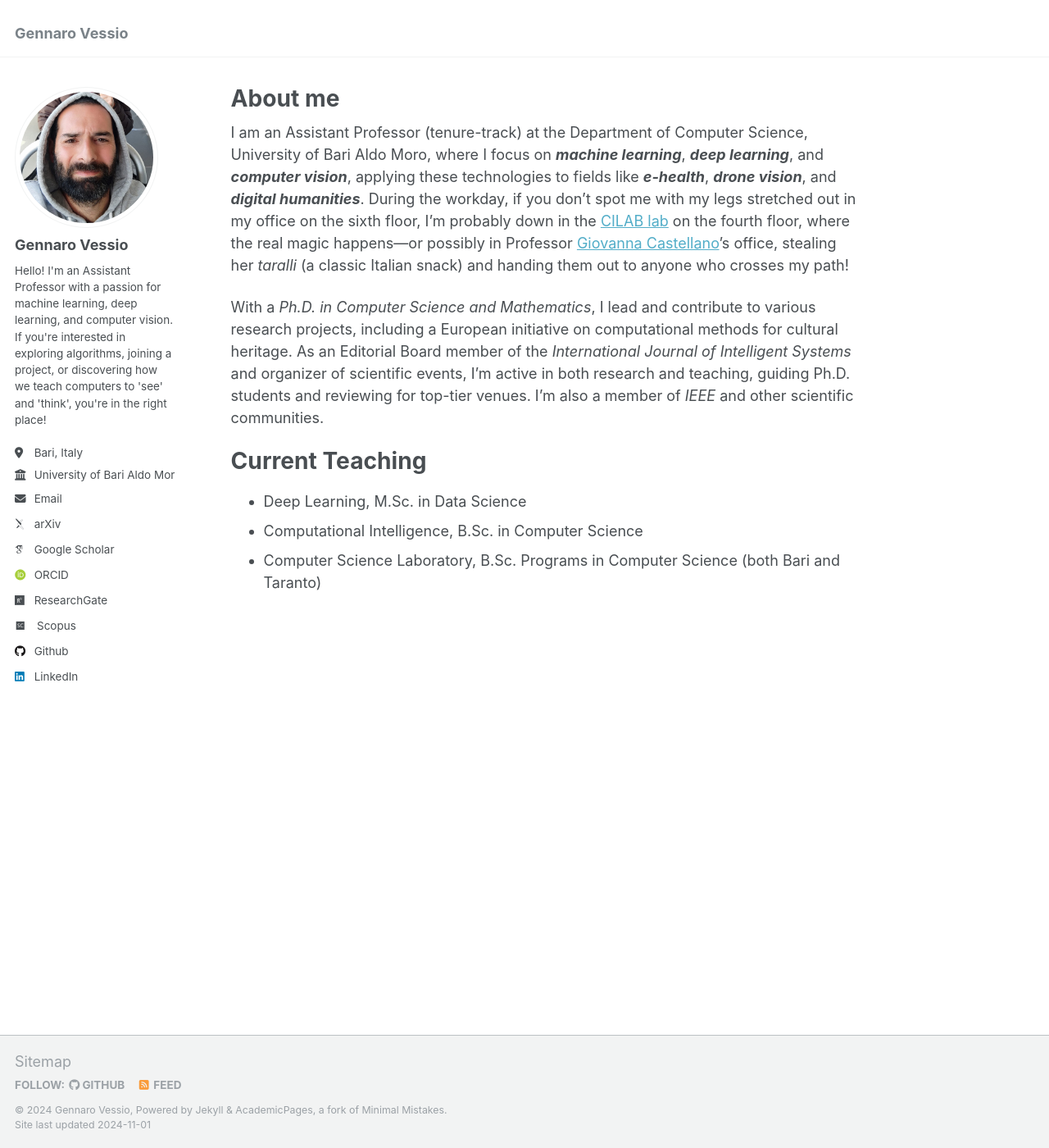
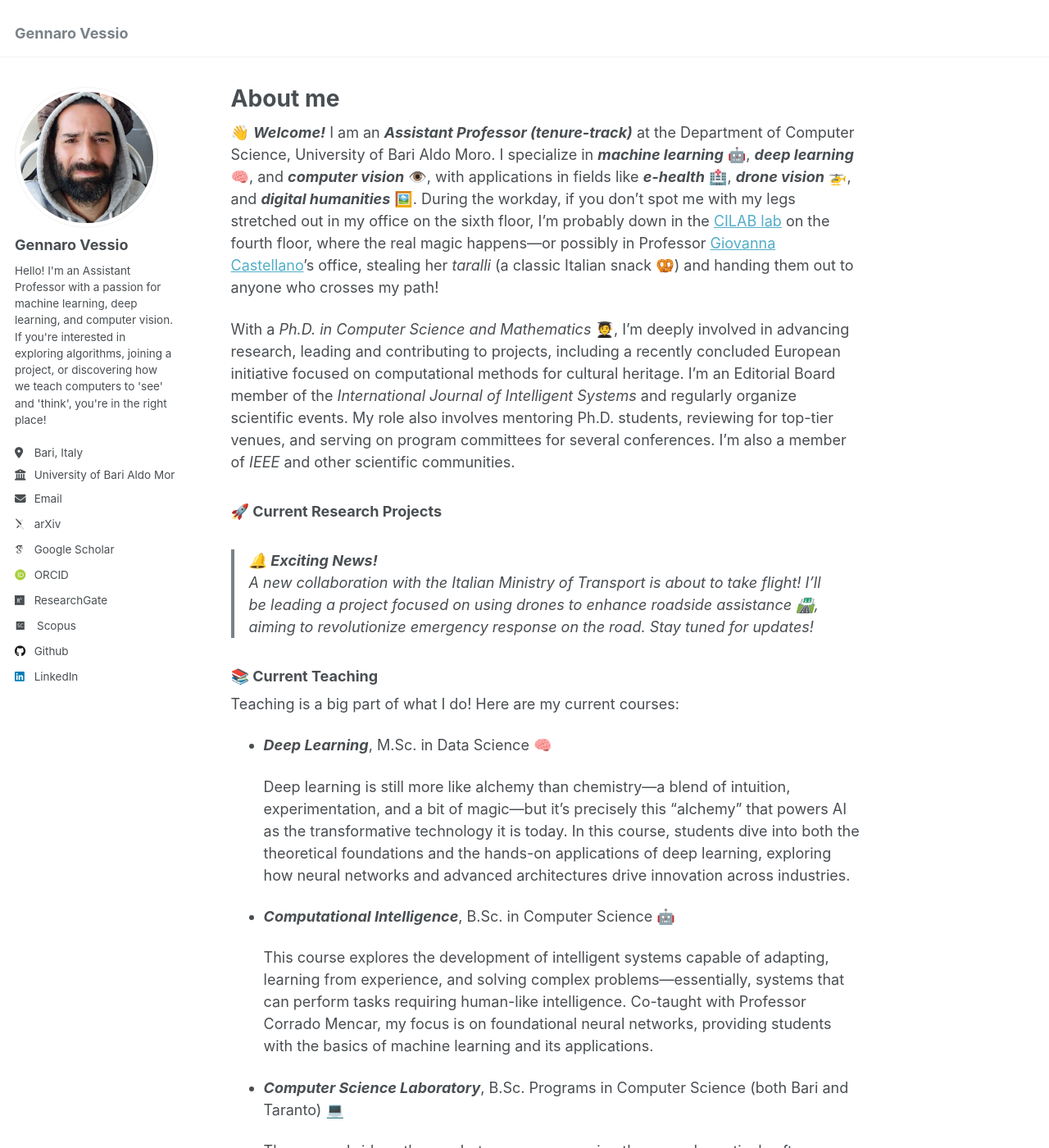
Before and after one commit to gvessio/gvessio.github.io, a Jekyll site: the page built from _pages/about.md, in a window 1280 px wide and 1400 px high. Shown: the whole window at 82% size. Built offline with Jekyll 4.4.1, drawn with Linux system fonts in a browser that asks for light colours; some web fonts are replaced; some of the changed text lies outside the part shown.

Commit message:
New changes

```diff
--- a/_pages/about.md
+++ b/_pages/about.md
@@ -7,14 +7,33 @@ redirect_from:
   - /about.html
 ---
 
-I am an Assistant Professor (tenure-track) at the Department of Computer Science, University of Bari Aldo Moro, where I focus on ***machine learning***, ***deep learning***, and ***computer vision***, applying these technologies to fields like ***e-health***, ***drone vision***, and ***digital humanities***. During the workday, if you don’t spot me with my legs stretched out in my office on the sixth floor, I’m probably down in the [CILAB lab](https://sites.google.com/site/cilabuniba/home) on the fourth floor, where the real magic happens—or possibly in Professor [Giovanna Castellano](https://sites.google.com/site/cilabuniba/people/giovanna-castellano)'s office, stealing her *taralli* (a classic Italian snack) and handing them out to anyone who crosses my path!
+👋 ***Welcome!*** I am an ***Assistant Professor (tenure-track)*** at the Department of Computer Science, University of Bari Aldo Moro. I specialize in ***machine learning*** 🤖, ***deep learning*** 🧠, and ***computer vision*** 👁️, with applications in fields like ***e-health*** 🏥, ***drone vision*** 🚁, and ***digital humanities*** 🖼️. During the workday, if you don't spot me with my legs stretched out in my office on the sixth floor, I'm probably down in the [CILAB lab](https://sites.google.com/site/cilabuniba/home) on the fourth floor, where the real magic happens—or possibly in Professor [Giovanna Castellano](https://sites.google.com/site/cilabuniba/people/giovanna-castellano)'s office, stealing her *taralli* (a classic Italian snack 🥨) and handing them out to anyone who crosses my path!
 
-With a *Ph.D. in Computer Science and Mathematics*, I lead and contribute to various research projects, including a European initiative on computational methods for cultural heritage. As an Editorial Board member of the *International Journal of Intelligent Systems* and organizer of scientific events, I'm active in both research and teaching, guiding Ph.D. students and reviewing for top-tier venues. I'm also a member of *IEEE* and other scientific communities.
+With a *Ph.D. in Computer Science and Mathematics* 🧑‍🎓, I'm deeply involved in advancing research, leading and contributing to projects, including a recently concluded European initiative focused on computational methods for cultural heritage. I'm an Editorial Board member of the *International Journal of Intelligent Systems* and regularly organize scientific events. My role also involves mentoring Ph.D. students, reviewing for top-tier venues, and serving on program committees for several conferences. I'm also a member of *IEEE* and other scientific communities.
 
-# Current Teaching
-* Deep Learning, M.Sc. in Data Science
-* Computational Intelligence, B.Sc. in Computer Science
-* Computer Science Laboratory, B.Sc. Programs in Computer Science (both Bari and Taranto)
+### 🚀 Current Research Projects
+
+> ***🔔 Exciting News!***
+> A new collaboration with the Italian Ministry of Transport is about to take flight! I'll be leading a project focused on using drones to enhance roadside assistance 🛣️, aiming to revolutionize emergency response on the road. Stay tuned for updates!
+
+### 📚 Current Teaching
+Teaching is a big part of what I do! Here are my current courses:
+* ***Deep Learning***, M.Sc. in Data Science 🧠
+
+  Deep learning is still more like alchemy than chemistry—a blend of intuition, experimentation, and a bit of magic—but it's precisely this "alchemy" that powers AI as the transformative technology it is today. In this course, students dive into both the theoretical foundations and the hands-on applications of deep learning, exploring how neural networks and advanced architectures drive innovation across industries.
+* ***Computational Intelligence***, B.Sc. in Computer Science 🤖
+
+  This course explores the development of intelligent systems capable of adapting, learning from experience, and solving complex problems—essentially, systems that can perform tasks requiring human-like intelligence. Co-taught with Professor Corrado Mencar, my focus is on foundational neural networks, providing students with the basics of machine learning and its applications.
+* ***Computer Science Laboratory***, B.Sc. Programs in Computer Science (both Bari and Taranto) 💻
+
+  The course bridges the gap between programming theory and practical software engineering skills. It emphasizes coding fundamentals, allowing students to move from theory into practical application, building a foundation essential for advanced studies and industry practice.
+
+### 📝 Recent Publications
+
+For a full list of my publications, please visit my [Google Scholar profile](https://scholar.google.it/citations?user=KyQe9EgAAAAJ&hl).
+
+
+
 
 <!-- This is the front page of a website that is powered by the [Academic Pages template](https://github.com/academicpages/academicpages.github.io) and hosted on GitHub pages. [GitHub pages](https://pages.github.com) is a free service in which websites are built and hosted from code and data stored in a GitHub repository, automatically updating when a new commit is made to the repository. This template was forked from the [Minimal Mistakes Jekyll Theme](https://mmistakes.github.io/minimal-mistakes/) created by Michael Rose, and then extended to support the kinds of content that academics have: publications, talks, teaching, a portfolio, blog posts, and a dynamically-generated CV. You can fork [this template](https://github.com/academicpages/academicpages.github.io) right now, modify the configuration and markdown files, add your own PDFs and other content, and have your own site for free, with no ads!
 
```
